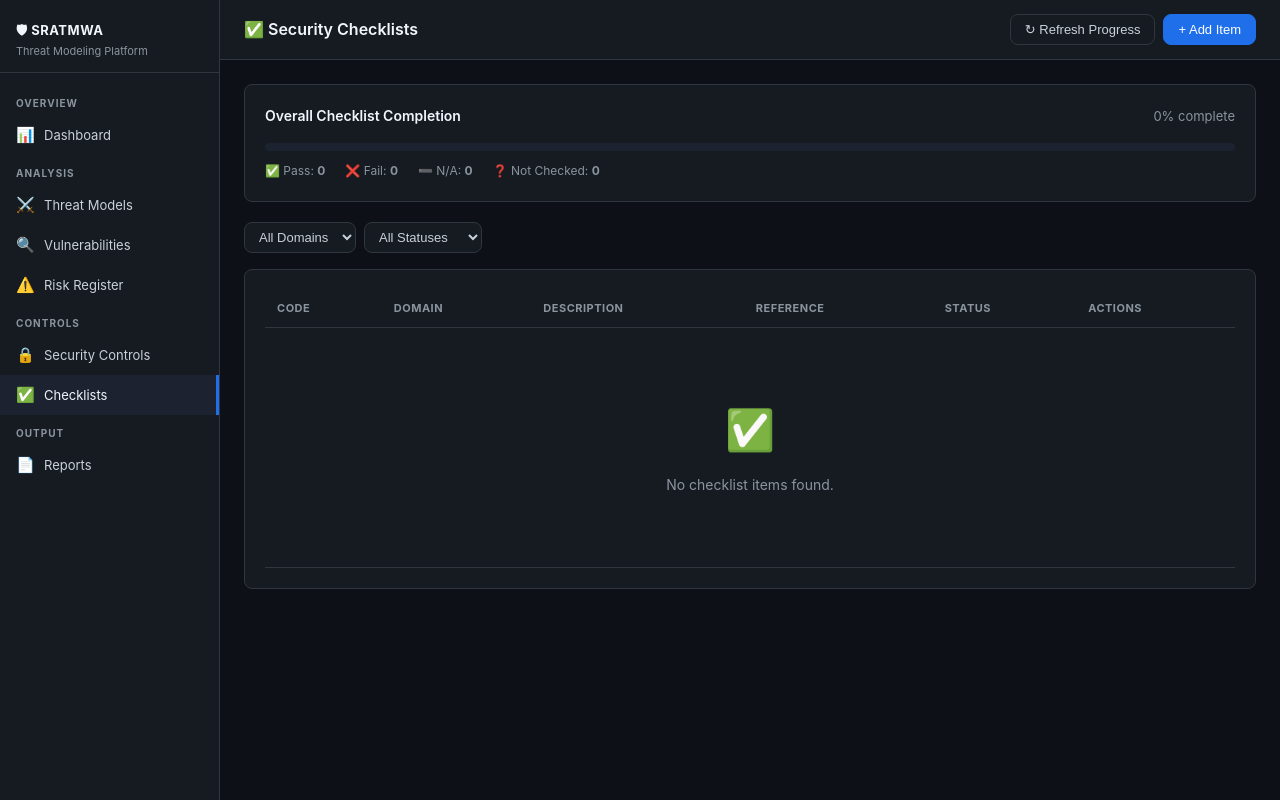
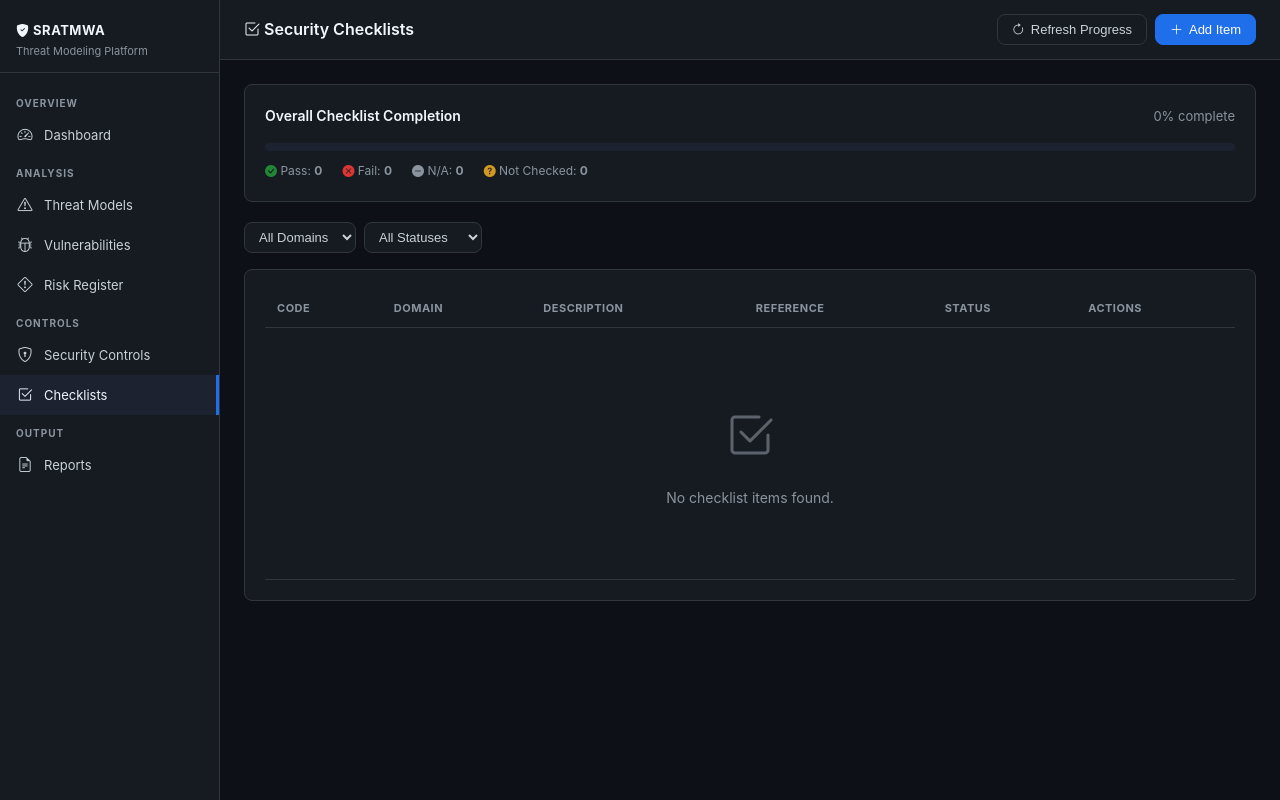
Before and after one commit to thetruesammyjay/SRATMWA, a Flask app: page /checklists in a window 1280 px wide. Run offline with Flask 3, Linux system fonts and the light colour scheme; data that the repository does not hold is empty.

Commit message:
Replace emoji icons with Bootstrap Icons across frontend

```diff
--- a/software/frontend/static/style.css
+++ b/software/frontend/static/style.css
@@ -99,7 +99,14 @@ body {
   color: var(--text-bright);
 }
 .nav-link.active { border-right: 3px solid var(--accent); }
-.nav-link .icon { font-size: 15px; width: 18px; text-align: center; }
+.nav-link .icon {
+  font-size: 15px;
+  width: 18px;
+  text-align: center;
+  display: inline-flex;
+  align-items: center;
+  justify-content: center;
+}
 
 /* ── Main Content ── */
 #main {
@@ -333,7 +340,12 @@ tbody td { padding: 10px 12px; color: var(--text); }
   padding: 60px 20px;
   color: var(--text-muted);
 }
-.empty-state .icon { font-size: 40px; margin-bottom: 12px; }
+.empty-state .icon {
+  font-size: 40px;
+  margin-bottom: 12px;
+  color: var(--text-muted);
+  opacity: 0.6;
+}
 .empty-state p { font-size: 14px; }
 
 /* ── Report viewer ── */
--- a/software/frontend/templates/base.html
+++ b/software/frontend/templates/base.html
@@ -4,30 +4,31 @@
   <meta charset="UTF-8" />
   <meta name="viewport" content="width=device-width, initial-scale=1.0" />
   <title>SRATMWA — Security Risk Assessment & Threat Modeling</title>
+  <link rel="stylesheet" href="https://cdn.jsdelivr.net/npm/bootstrap-icons@1.11.3/font/bootstrap-icons.min.css">
   <link rel="stylesheet" href="/static/style.css" />
 </head>
 <body>
   <!-- Sidebar -->
   <nav id="sidebar">
     <div class="sidebar-brand">
-      <h1>🛡 SRATMWA</h1>
+      <h1><i class="bi bi-shield-fill-check"></i> SRATMWA</h1>
       <p>Threat Modeling Platform</p>
     </div>
     <div class="sidebar-nav">
       <div class="nav-section-label">Overview</div>
-      <a class="nav-link" href="/"><span class="icon">📊</span> Dashboard</a>
+      <a class="nav-link" href="/"><span class="icon"><i class="bi bi-speedometer2"></i></span> Dashboard</a>
 
       <div class="nav-section-label">Analysis</div>
-      <a class="nav-link" href="/threats"><span class="icon">⚔️</span> Threat Models</a>
-      <a class="nav-link" href="/vulnerabilities"><span class="icon">🔍</span> Vulnerabilities</a>
-      <a class="nav-link" href="/risks"><span class="icon">⚠️</span> Risk Register</a>
+      <a class="nav-link" href="/threats"><span class="icon"><i class="bi bi-exclamation-triangle"></i></span> Threat Models</a>
+      <a class="nav-link" href="/vulnerabilities"><span class="icon"><i class="bi bi-bug"></i></span> Vulnerabilities</a>
+      <a class="nav-link" href="/risks"><span class="icon"><i class="bi bi-exclamation-diamond"></i></span> Risk Register</a>
 
       <div class="nav-section-label">Controls</div>
-      <a class="nav-link" href="/controls"><span class="icon">🔒</span> Security Controls</a>
-      <a class="nav-link" href="/checklists"><span class="icon">✅</span> Checklists</a>
+      <a class="nav-link" href="/controls"><span class="icon"><i class="bi bi-shield-lock"></i></span> Security Controls</a>
+      <a class="nav-link" href="/checklists"><span class="icon"><i class="bi bi-check2-square"></i></span> Checklists</a>
 
       <div class="nav-section-label">Output</div>
-      <a class="nav-link" href="/reports"><span class="icon">📄</span> Reports</a>
+      <a class="nav-link" href="/reports"><span class="icon"><i class="bi bi-file-earmark-text"></i></span> Reports</a>
     </div>
   </nav>
 
--- a/software/frontend/templates/checklists.html
+++ b/software/frontend/templates/checklists.html
@@ -1,10 +1,10 @@
 {% extends "base.html" %}
 {% block content %}
 <div class="top-bar">
-  <h2>✅ Security Checklists</h2>
+  <h2><i class="bi bi-check2-square"></i> Security Checklists</h2>
   <div class="actions">
-    <button class="btn btn-ghost" onclick="loadProgress()">↻ Refresh Progress</button>
-    <button class="btn btn-primary" onclick="openModal('check-modal')">+ Add Item</button>
+    <button class="btn btn-ghost" onclick="loadProgress()"><i class="bi bi-arrow-clockwise"></i> Refresh Progress</button>
+    <button class="btn btn-primary" onclick="openModal('check-modal')"><i class="bi bi-plus-lg"></i> Add Item</button>
   </div>
 </div>
 
@@ -21,10 +21,10 @@
       <div class="progress-fill" id="progress-fill" style="width:0%"></div>
     </div>
     <div style="display:flex;gap:20px;margin-top:10px;font-size:12px;color:var(--text-muted)">
-      <span>✅ Pass: <strong id="cnt-pass">0</strong></span>
-      <span>❌ Fail: <strong id="cnt-fail">0</strong></span>
-      <span>➖ N/A: <strong id="cnt-na">0</strong></span>
-      <span>❓ Not Checked: <strong id="cnt-nc">0</strong></span>
+      <span><i class="bi bi-check-circle-fill" style="color:var(--success)"></i> Pass: <strong id="cnt-pass">0</strong></span>
+      <span><i class="bi bi-x-circle-fill" style="color:var(--danger)"></i> Fail: <strong id="cnt-fail">0</strong></span>
+      <span><i class="bi bi-dash-circle-fill" style="color:var(--text-muted)"></i> N/A: <strong id="cnt-na">0</strong></span>
+      <span><i class="bi bi-question-circle-fill" style="color:var(--warning)"></i> Not Checked: <strong id="cnt-nc">0</strong></span>
     </div>
   </div>
 
@@ -56,7 +56,7 @@
 <!-- Modal -->
 <div class="modal-overlay" id="check-modal">
   <div class="modal">
-    <button class="modal-close" onclick="closeModal('check-modal')">✕</button>
+    <button class="modal-close" onclick="closeModal('check-modal')"><i class="bi bi-x-lg"></i></button>
     <h3 id="check-modal-title">Add Checklist Item</h3>
     <div class="form-row">
       <div class="form-group"><label>Domain *</label><input id="ci-domain" placeholder="e.g. Authentication" /></div>
@@ -114,7 +114,7 @@ async function loadChecklist() {
   const items = await API.get(url);
   const tbody = document.getElementById("check-tbody");
   if (!items.length) {
-    tbody.innerHTML = `<tr><td colspan="6"><div class="empty-state"><div class="icon">✅</div><p>No checklist items found.</p></div></td></tr>`;
+    tbody.innerHTML = `<tr><td colspan="6"><div class="empty-state"><div class="icon"><i class="bi bi-check2-square" style="font-size:48px"></i></div><p>No checklist items found.</p></div></td></tr>`;
     return;
   }
   tbody.innerHTML = items.map(i => `
--- a/software/frontend/templates/index.html
+++ b/software/frontend/templates/index.html
@@ -1,7 +1,7 @@
 {% extends "base.html" %}
 {% block content %}
 <div class="top-bar">
-  <h2>📊 Dashboard</h2>
+  <h2><i class="bi bi-speedometer2"></i> Dashboard</h2>
   <div class="actions">
     <span style="font-size:12px;color:var(--text-muted);">Security Risk Assessment &amp; Threat Modeling</span>
   </div>
```
Also changed, not shown: software/frontend/templates/controls.html (+4 -4 lines), software/frontend/templates/reports.html (+6 -6 lines), software/frontend/templates/risks.html (+4 -4 lines), software/frontend/templates/threats.html (+4 -4 lines), software/frontend/templates/vulnerabilities.html (+4 -4 lines).
